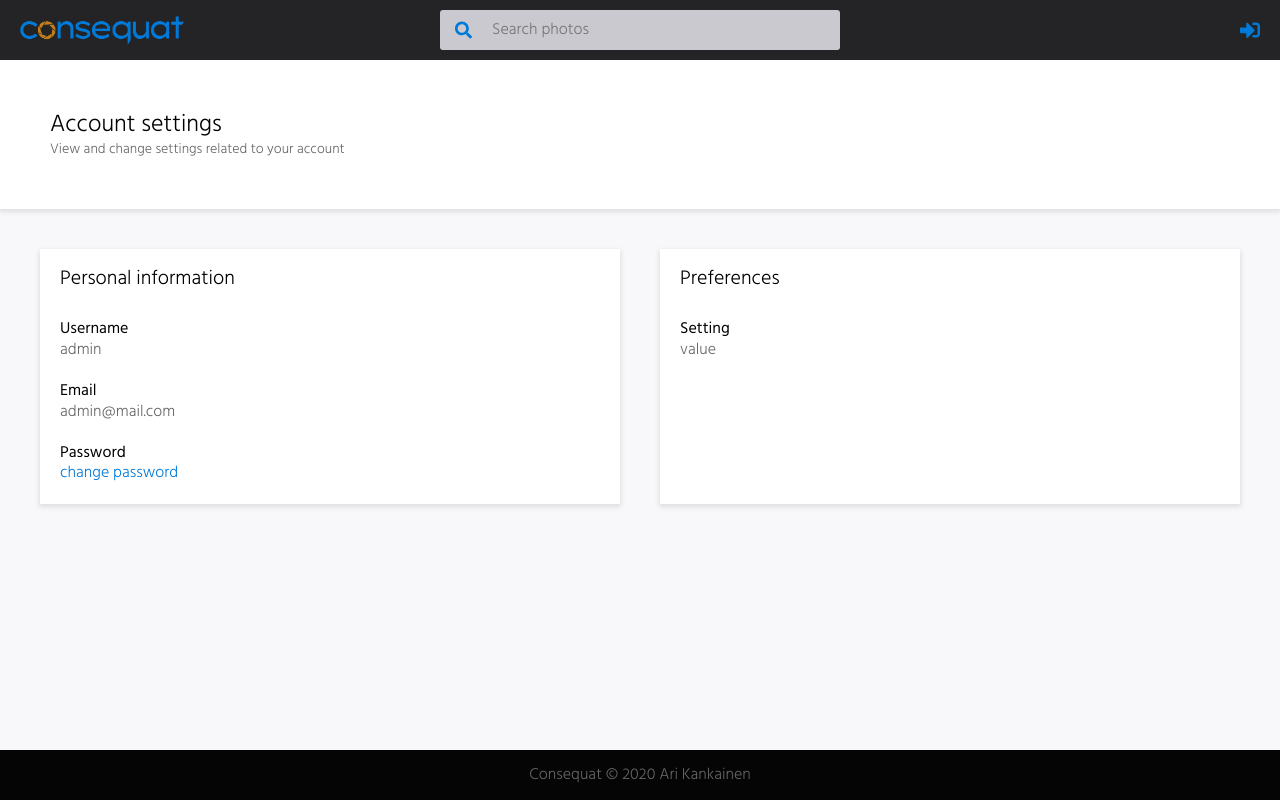
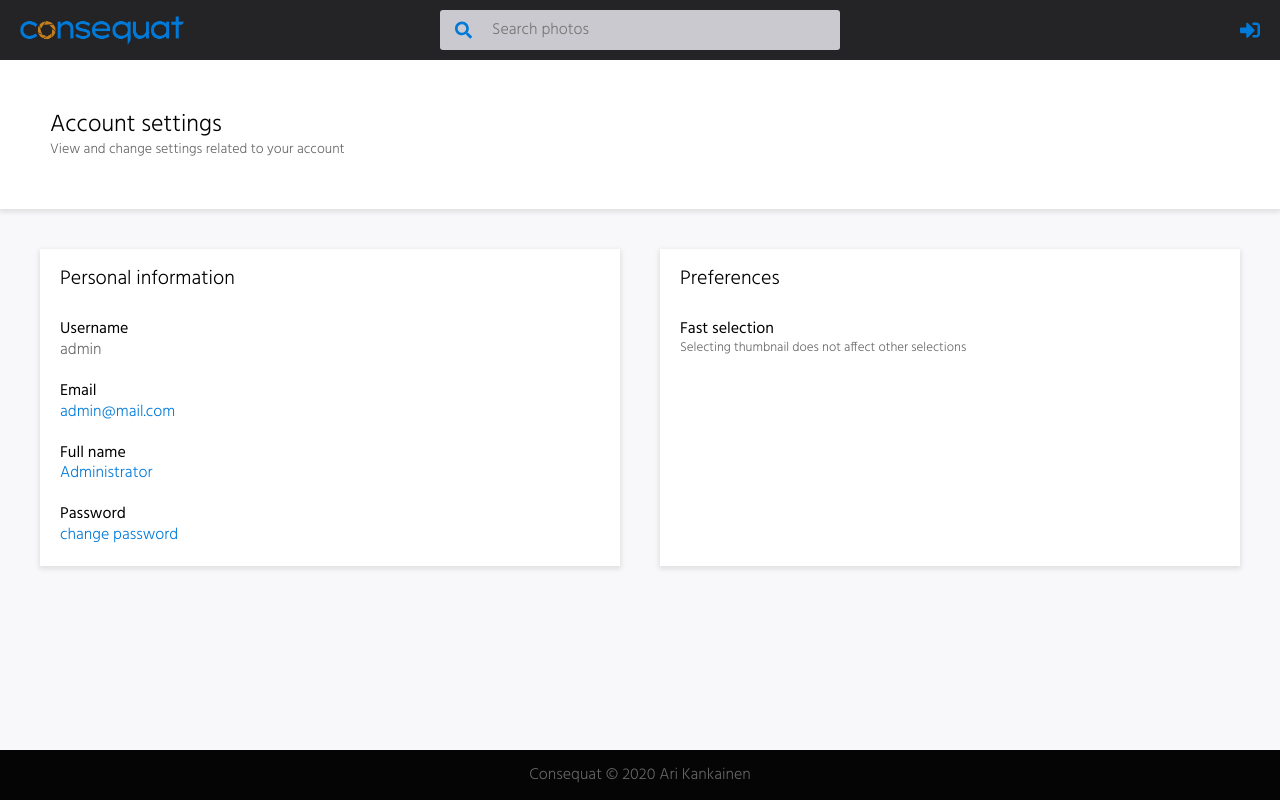
Before and after one commit to arikankainen/consequat-client, a React (Create React App) app: page /account in a window 1280 px wide. Built offline with nearby package versions, Linux system fonts and the light colour scheme; what @apollo/link-context would draw is missing.

Commit message:
settingsPagen tyylit muutettu responsiivisiksi

```diff
--- a/src/components/AccountPage/AccountPage.tsx
+++ b/src/components/AccountPage/AccountPage.tsx
@@ -1,5 +1,6 @@
 import React from 'react';
-import Setting from './Setting';
+import TextSetting from './TextSetting';
+import CheckboxSetting from './CheckboxSetting';
 import {
   OuterContainer,
   Container,
@@ -12,10 +13,6 @@ import {
 } from './style';
 
 const AccountPage = () => {
-  const handlePasswordClick = () => {
-    console.log('passwordClick');
-  };
-
   return (
     <OuterContainer>
       <Container>
@@ -27,17 +24,31 @@ const AccountPage = () => {
         <BoxContainer>
           <Box>
             <BoxTopic>Personal information</BoxTopic>
-            <Setting name="Username" value="admin" />
-            <Setting name="Email" value="admin@mail.com" />
-            <Setting
+            <TextSetting name="Username" value="admin" />
+            <TextSetting
+              name="Email"
+              value="admin@mail.com"
+              onClick={() => console.log('change email')}
+            />
+            <TextSetting
+              name="Full name"
+              value="Administrator"
+              onClick={() => console.log('change name')}
+            />
+            <TextSetting
               name="Password"
               value="change password"
-              onClick={handlePasswordClick}
+              onClick={() => console.log('change password')}
             />
           </Box>
           <Box>
             <BoxTopic>Preferences</BoxTopic>
-            <Setting name="Setting" value="value" />
+            <form>
+              <CheckboxSetting
+                name="Fast selection"
+                description="Selecting thumbnail does not affect other selections"
+              />
+            </form>
           </Box>
         </BoxContainer>
       </Container>
--- /dev/null
+++ b/src/components/AccountPage/CheckboxSetting.tsx
@@ -0,0 +1,21 @@
+import React from 'react';
+import { SettingContainer, SettingText, SettingDescription } from './style';
+
+interface CheckboxSettingProps {
+  name: string;
+  description: string;
+}
+
+const CheckboxSetting: React.FC<CheckboxSettingProps> = ({
+  name,
+  description,
+}) => {
+  return (
+    <SettingContainer>
+      <SettingText>{name}</SettingText>
+      <SettingDescription>{description}</SettingDescription>
+    </SettingContainer>
+  );
+};
+
+export default CheckboxSetting;
--- a/src/components/AccountPage/Setting.tsx
+++ b/src/components/AccountPage/TextSetting.tsx
@@ -1,13 +1,13 @@
 import React from 'react';
 import { SettingContainer, SettingText, SettingValue, Link } from './style';
 
-interface SettingProps {
+interface TextSettingProps {
   name: string;
   value: string;
   onClick?: () => void;
 }
 
-const Setting: React.FC<SettingProps> = ({
+const TextSetting: React.FC<TextSettingProps> = ({
   name,
   value,
   onClick: onValueClick,
@@ -26,4 +26,4 @@ const Setting: React.FC<SettingProps> = ({
   );
 };
 
-export default Setting;
+export default TextSetting;
--- a/src/components/AccountPage/style.ts
+++ b/src/components/AccountPage/style.ts
@@ -26,6 +26,14 @@ export const TopicArea = styled.div`
   width: 100%;
   background-color: #fff;
   box-shadow: var(--default-box-shadow);
+
+  ${breakPoints.tablet} {
+    padding: 20px;
+  }
+
+  ${breakPoints.mobileXL} {
+    padding: 15px;
+  }
 `;
 
 export const Topic = styled.h1`
@@ -51,6 +59,11 @@ export const BoxContainer = styled.div`
 
   ${breakPoints.tablet} {
     flex-direction: column;
+    padding: 10px;
+  }
+
+  ${breakPoints.mobileXL} {
+    padding: 10px 0px;
   }
 `;
 
@@ -62,6 +75,15 @@ export const Box = styled.div`
   box-shadow: var(--default-box-shadow);
   padding: 20px;
   margin: 20px;
+
+  ${breakPoints.tablet} {
+    margin: 10px;
+  }
+
+  ${breakPoints.mobileXL} {
+    padding: 15px;
+    margin: 10px 0px;
+  }
 `;
 
 export const BoxTopic = styled.h3`
@@ -91,6 +113,12 @@ export const SettingValue = styled.div`
   line-height: 1.3;
 `;
 
+export const SettingDescription = styled.div`
+  color: #666;
+  font-size: 13px;
+  line-height: 1.3;
+`;
+
 export const Link = styled.span`
   color: var(--accent-color-2);
   cursor: pointer;
--- a/src/components/PicturesPage/PicturesPage.tsx
+++ b/src/components/PicturesPage/PicturesPage.tsx
@@ -313,7 +313,8 @@ const PicturesPage = () => {
     }
   };
 
-  useEffect(() => {
+  useEffect(
+    () => {
       if (deletionError) {
         setDeletionInProgress(false);
         deleteDone();
@@ -323,12 +324,16 @@ const PicturesPage = () => {
         setDeletionInProgress(false);
         deleteDone();
       }
-  }, [
+    },
+    /* eslint-disable */
+    [
       deletionInProgress,
       singleDeletionInProgress,
       selection.length,
       deletionError,
-  ]); // eslint-disable-line
+    ]
+  );
+  /* eslint-enable */
 
   const handleDeletePicturesConfirmed = () => {
     setConfirmation({
```
Lines whose indentation alone changed are shown as unchanged.
